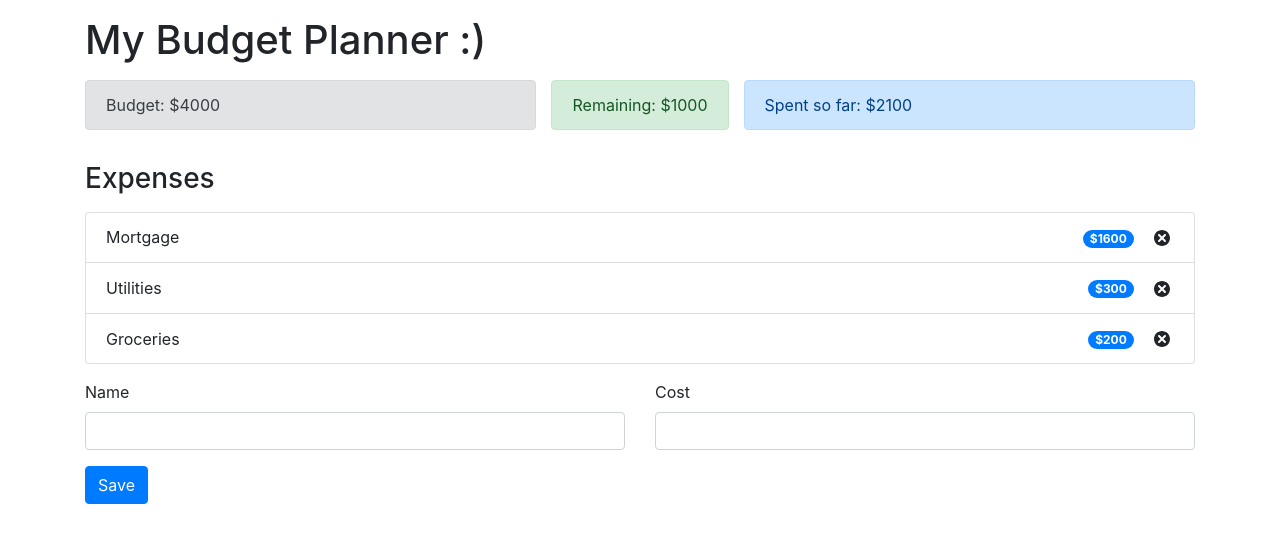
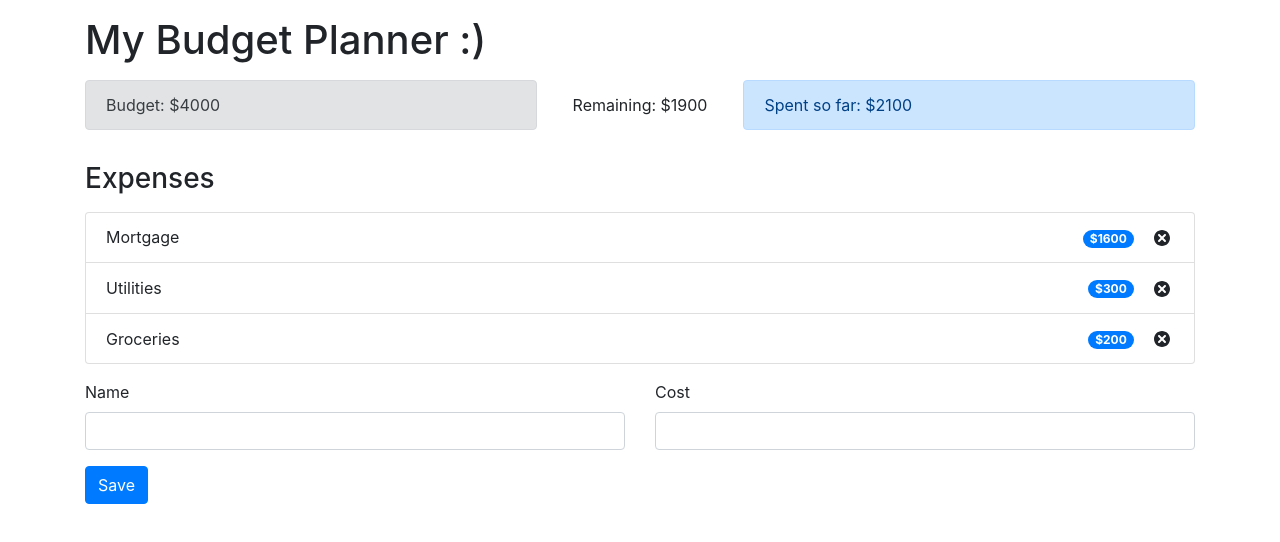
Before and after one commit to sjwar455/budget-tracker, a React (Create React App) app: page / in a window 1280 px wide. Shown: the top 542 px of the page. Built offline with nearby package versions, Linux system fonts and the light colour scheme.

Commit message:
Remaining uses context AppContext

```diff
--- a/src/components/Remaining.js
+++ b/src/components/Remaining.js
@@ -1,9 +1,18 @@
-import React from 'react'
+import React, { useContext } from 'react';
+import { AppContext } from '../context/AppContext';
 
 const Remaining = () => {
+	const { expenses, budget } = useContext(AppContext);
+
+	const totalExpenses = expenses.reduce((total, item) => {
+		return(total = total + item.cost);
+	}, 0);
+
+	const alertType = totalExpenses > budget ? 'alert-danger' : 'alert-success';
+
 	return (
-		<div className='alert alert-success'>
-			<span>Remaining: $1000</span>
+		<div className='alert ${alertType}'>
+			<span>Remaining: ${budget - totalExpenses}</span>
 		</div>
 	);
 };
```
